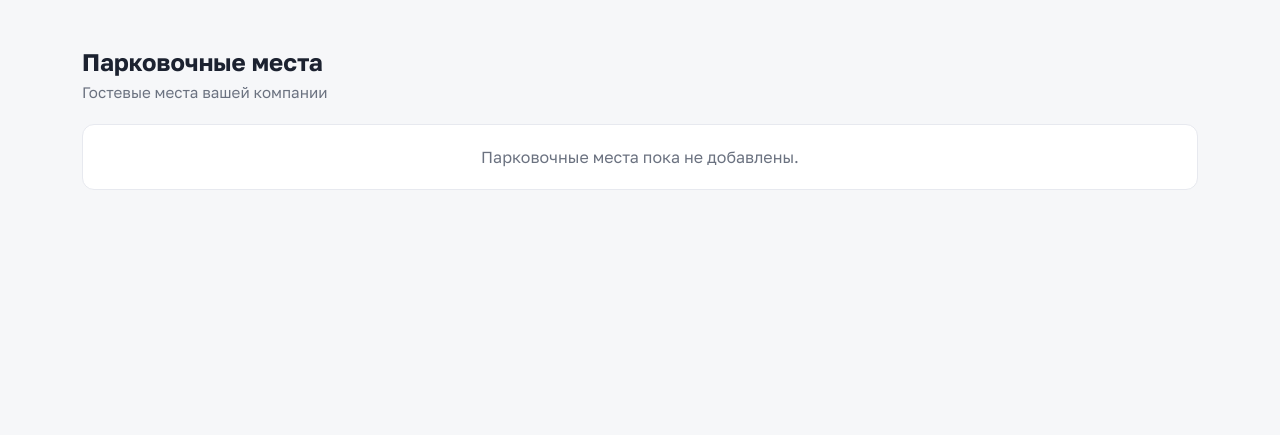
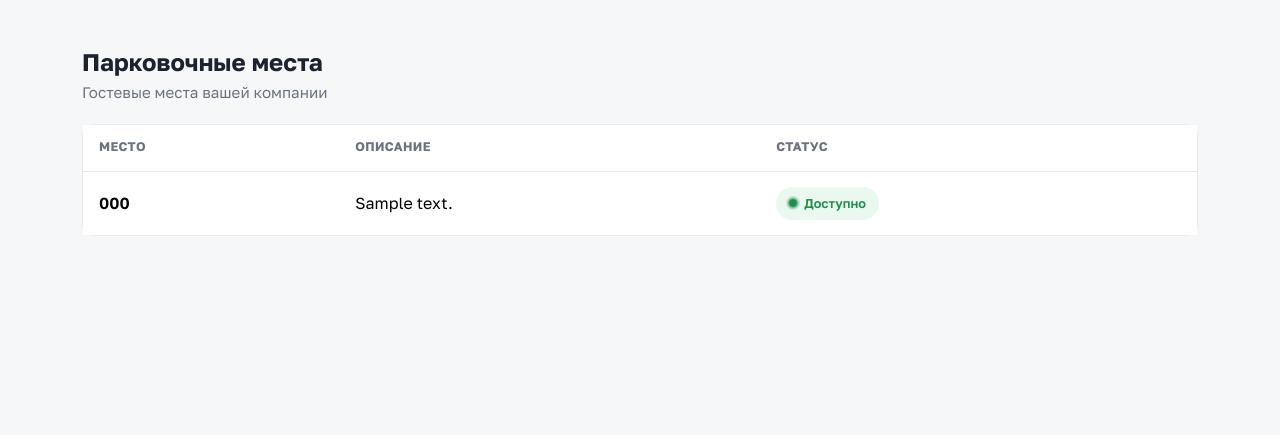
Before and after one commit to senselessuffered/IVI-PROJECT-PARK-AND-GO, a Django app: page /spots/ in a window 1280 px wide. Shown: the part 57-492 px from the top of the page. Run offline with Django 5.2, Linux system fonts and the light colour scheme; tables that the repository leaves empty hold one stand-in row (values such as "Sample post"); some libraries are stand-ins or nearby versions.

Commit message:
PIXELS-011: added pulse animation for available spots and red color for unavailable

```diff
--- a/spots/templates/spots/parkingspot_list.html
+++ b/spots/templates/spots/parkingspot_list.html
@@ -11,6 +11,7 @@
 </div>
 
 {% if spots %}
+
 <div class="panel d-none d-md-block">
     <table class="table table-bookings align-middle">
         <thead>
@@ -24,12 +25,18 @@
         {% for spot in spots %}
         <tr>
             <td class="cell-spot">{{ spot.number }}</td>
-          <td>{{ spot.description|default:'—' }}</td>
+            <td>{{ spot.description|default:"—" }}</td>
             <td>
                 {% if spot.is_active %}
-            <span class="badge-status badge-active">Доступно</span>
+                <span class="badge-status badge-active">
+                    <span class="status-dot status-dot-active"></span>
+                    Доступно
+                </span>
                 {% else %}
-            <span class="badge-status badge-cancelled">Недоступно</span>
+                <span class="badge-status badge-cancelled">
+                    <span class="status-dot"></span>
+                    Недоступно
+                </span>
                 {% endif %}
             </td>
         </tr>
@@ -40,22 +47,35 @@
 
 <div class="d-md-none d-flex flex-column gap-3">
     {% for spot in spots %}
-    <div class="booking-card">
-      <div class="d-flex justify-content-between align-items-center mb-2">
+    <div class="booking-card spot-card">
+        <div class="d-flex justify-content-between align-items-center mb-3">
             <span class="bc-spot">{{ spot.number }}</span>
             {% if spot.is_active %}
-        <span class="badge-status badge-active">Доступно</span>
+            <span class="badge-status badge-active">
+                <span class="status-dot status-dot-active"></span>
+                Доступно
+            </span>
             {% else %}
-        <span class="badge-status badge-cancelled">Недоступно</span>
+            <span class="badge-status badge-cancelled">
+                <span class="status-dot"></span>
+                Недоступно
+            </span>
             {% endif %}
         </div>
-      {% if spot.description %}<div class="bc-row"><span class="bc-label">Описание</span><span>{{ spot.description }}</span></div>{% endif %}
+        {% if spot.description %}
+        <div class="bc-row">
+            <span class="bc-label">Описание</span>
+            <span>{{ spot.description }}</span>
+        </div>
+        {% endif %}
     </div>
     {% endfor %}
 </div>
+
 {% else %}
 <div class="panel panel-pad text-center text-muted-2">
     Парковочные места пока не добавлены.
 </div>
 {% endif %}
+
 {% endblock %}
--- a/spots/views.py
+++ b/spots/views.py
@@ -1,6 +1,8 @@
-from django.views.generic import TemplateView
+from django.views.generic import ListView
+from spots.models import ParkingSpot
 
 
-class ParkingSpotListView(TemplateView):
-    # TODO PIXELS-011
+class ParkingSpotListView(ListView):
+    model = ParkingSpot
     template_name = 'spots/parkingspot_list.html'
+    context_object_name = 'spots'
--- a/static/css/styles.css
+++ b/static/css/styles.css
@@ -115,7 +115,6 @@ a:hover { color: var(--pg-accent-dark); }
   border-radius: 999px;
 }
 .badge-active   { background: #e4f6ea; color: #1b7a44; }
-.badge-cancelled{ background: #eef0f4; color: #5d6675; }
 
 .table-bookings { margin: 0; }
 .table-bookings thead th {
@@ -254,3 +253,88 @@ a:hover { color: var(--pg-accent-dark); }
   border-radius: 9px;
   padding: .65rem .85rem;
 }
+
+.table-bookings thead th {
+    font-weight: 700;
+}
+
+.badge-status {
+    display: inline-flex;
+    align-items: center;
+    gap: .45rem;
+    padding: .45rem .8rem;
+    border-radius: 999px;
+    font-size: .8rem;
+    font-weight: 600;
+}
+
+.badge-active {
+    background: #eaf8ef;
+    color: #1d8f4b;
+}
+
+.badge-cancelled {
+    background: #fdecec;
+    color: #b93a3a;
+}
+
+.status-dot {
+    width: 8px;
+    height: 8px;
+    border-radius: 50%;
+    background: currentColor;
+    flex-shrink: 0;
+}
+
+.status-dot-active {
+    animation: pulseGreen 1.6s infinite;
+}
+
+@keyframes pulseGreen {
+
+    0% {
+        transform: scale(1);
+        opacity: 1;
+        box-shadow: 0 0 0 0 rgba(29,143,75,.45);
+    }
+
+    70% {
+        transform: scale(1.35);
+        box-shadow: 0 0 0 8px rgba(29,143,75,0);
+    }
+
+    100% {
+        transform: scale(1);
+        opacity: 1;
+        box-shadow: 0 0 0 0 rgba(29,143,75,0);
+    }
+
+}
+
+.empty-spots {
+    text-align: center;
+    padding: 60px 20px;
+}
+
+.empty-icon {
+    font-size: 64px;
+    margin-bottom: 18px;
+    opacity: .9;
+}
+
+@media (max-width: 767px) {
+
+    .spot-card {
+        transition: transform .25s ease, box-shadow .25s ease;
+    }
+
+    .spot-card:hover {
+        transform: translateY(-4px);
+        box-shadow: 0 12px 24px rgba(47,95,224,.12);
+    }
+
+    .spot-card:active {
+        transform: scale(.98);
+    }
+
+}
```
Lines whose indentation alone changed are shown as unchanged.
